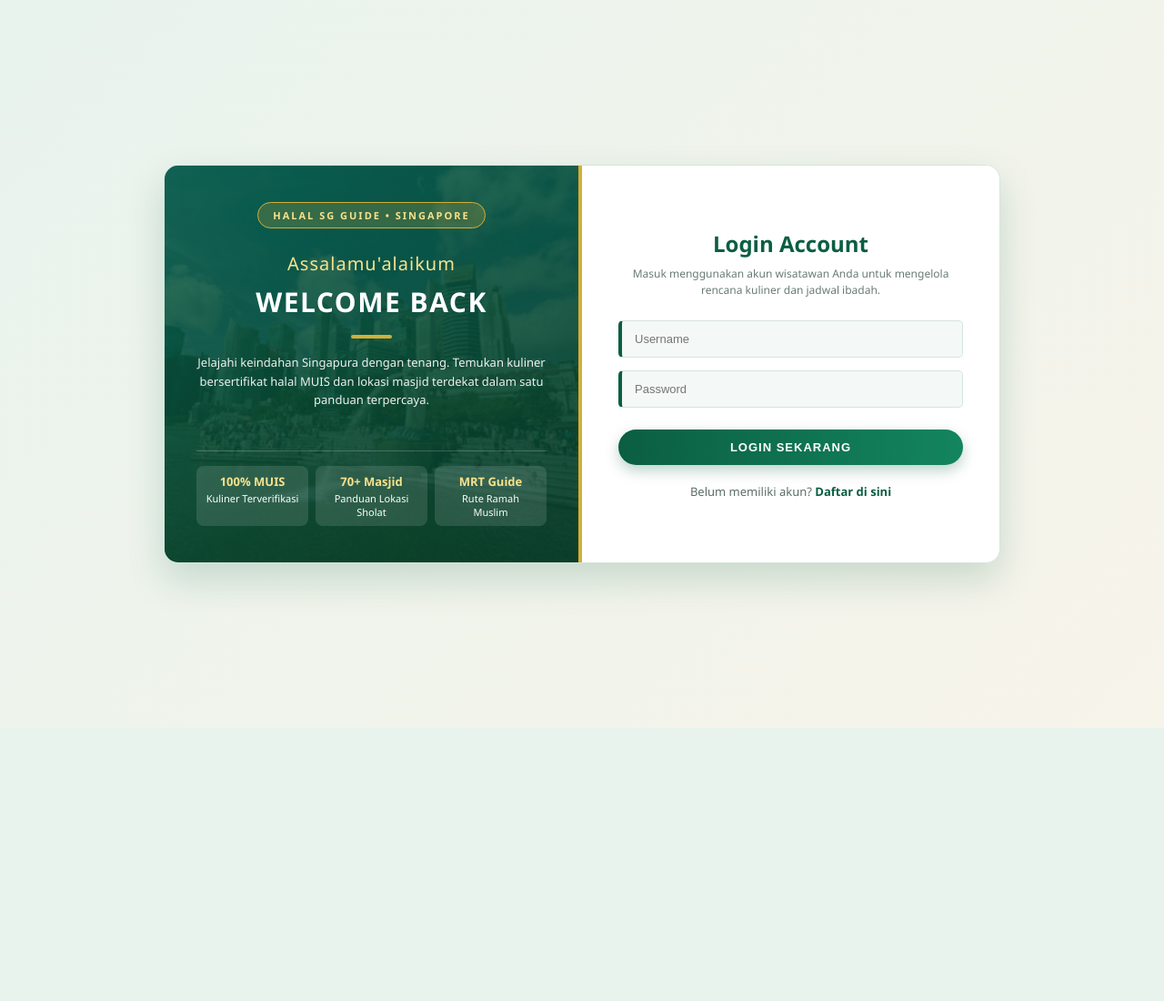
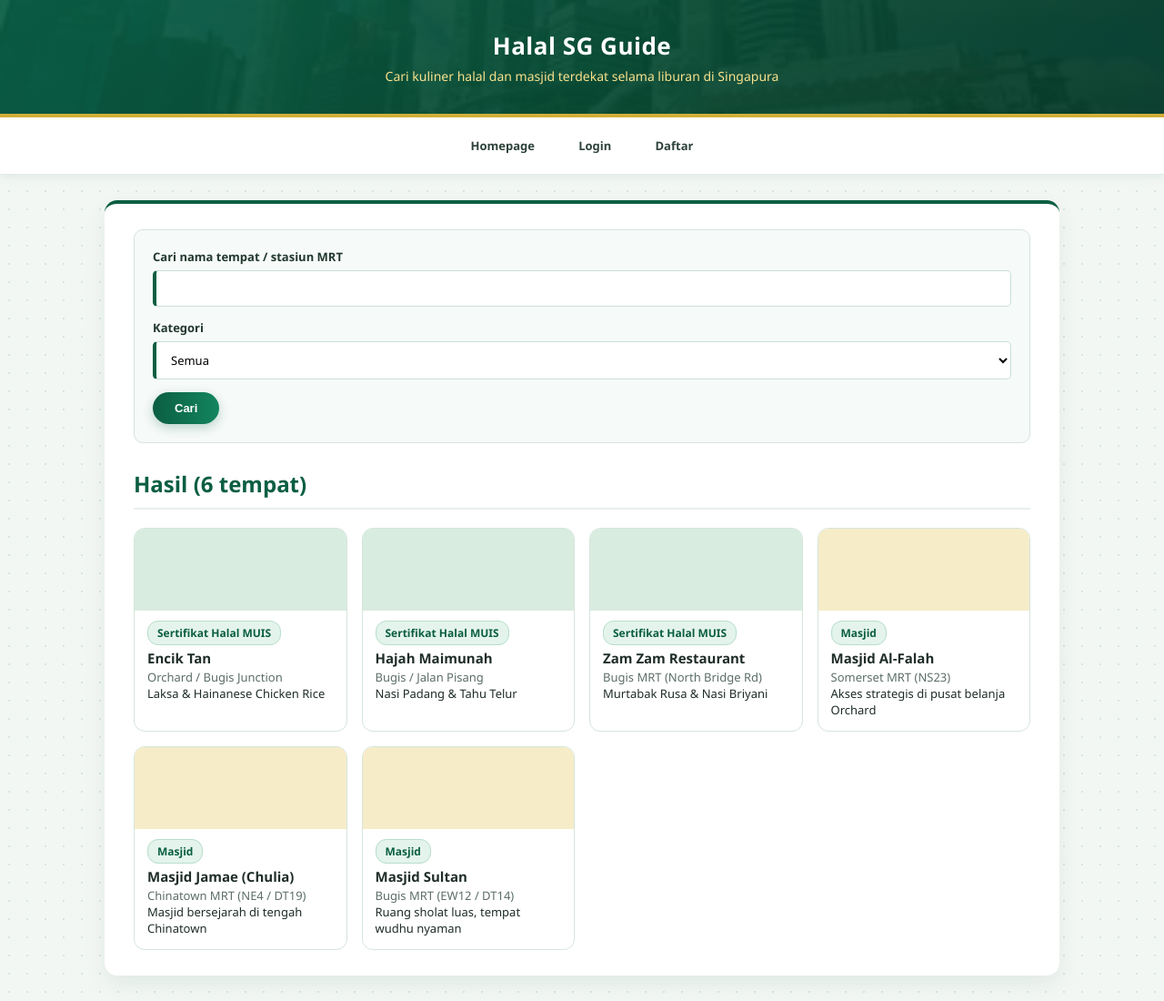
Before and after one commit to KristoforusEvan/Halal-SG-Guide, a PHP site: page / in a window 1280 px wide. Shown: the whole page at 91% size. Before the commit the page ends 800 px from the top, so only its background shows below. Run offline with PHP 8.4, Linux system fonts and the light colour scheme; data comes from the database, SQL or seed files in the repository.

Commit message:
indexphp for homepage

```diff
--- a/TubesPWD_D_7/index.php
+++ b/TubesPWD_D_7/index.php
@@ -2,30 +2,42 @@
 session_start();
 require 'koneksi.php';
 
-$error = '';
+// Ambil input pencarian dari URL (metode GET)
+$keyword  = trim($_GET['q'] ?? '');
+$kategori = $_GET['kategori'] ?? '';
 
-if ($_SERVER['REQUEST_METHOD'] === 'POST') {
-    $username = trim($_POST['username'] ?? '');
-    $password = $_POST['password'] ?? '';
+// Whitelist kategori: hanya nilai ini yang boleh dipakai di query
+$kategoriValid = array('kuliner', 'masjid', 'wisata');
 
-    if ($username === '' || $password === '') {
-        $error = '!! Harap isi username dan password. !!';
-    } else {
-        $password_enkripsi = md5($password);
-        $stmt = mysqli_prepare($conn, 'SELECT id, nama, username FROM users WHERE username = ? AND password = ?');
-        mysqli_stmt_bind_param($stmt, 'ss', $username, $password_enkripsi);
+// Bangun query bertahap sesuai filter yang diisi
+$sql    = 'SELECT nama, kategori, area_mrt, keterangan, status FROM tempat WHERE 1=1';
+$tipe   = '';
+$params = array();
+
+if ($keyword !== '') {
+    $sql     .= ' AND (nama LIKE ? OR area_mrt LIKE ?)';
+    $like     = '%' . $keyword . '%';
+    $tipe    .= 'ss';
+    $params[] = $like;
+    $params[] = $like;
+}
+if (in_array($kategori, $kategoriValid, true)) {
+    $sql     .= ' AND kategori = ?';
+    $tipe    .= 's';
+    $params[] = $kategori;
+}
+$sql .= ' ORDER BY kategori, nama LIMIT 30';
+
+$stmt = mysqli_prepare($conn, $sql);
+if ($tipe !== '') {
+    // Tanda ... memecah array $params jadi argumen terpisah
+    mysqli_stmt_bind_param($stmt, $tipe, ...$params);
+}
 mysqli_stmt_execute($stmt);
-        $result = mysqli_stmt_get_result($stmt);
+$hasil  = mysqli_stmt_get_result($stmt);
+$jumlah = mysqli_num_rows($hasil);
 
-        if ($row = mysqli_fetch_assoc($result)) {
-            $_SESSION['user_id'] = $row['id'];
-            $_SESSION['nama'] = $row['nama'];
-            $_SESSION['username'] = $row['username'];
-        } else {
-            $error = '!! Username atau password salah. !!';
-        }
-    }
-}
+$sudahLogin = isset($_SESSION['user_id']);
 ?>
 <!DOCTYPE html PUBLIC "-//W3C//DTD XHTML 1.0 Strict//EN"
 "http://www.w3.org/TR/xhtml1/DTD/xhtml1-strict.dtd">
@@ -33,139 +45,73 @@ if ($_SERVER['REQUEST_METHOD'] === 'POST') {
 <head>
     <meta http-equiv="Content-Type" content="text/html; charset=UTF-8" />
     <title>Halal SG Guide - Panduan Wisata Halal Singapura</title>
-    <link rel="stylesheet" type="text/css" href="css/style.css?v=3" />
-    <script type="text/javascript" src="js/validasi.js"></script>
+    <link rel="stylesheet" type="text/css" href="css/style.css?v=4" />
 </head>
 <body>
-    <?php if (isset($_SESSION['user_id'])) { ?>
     <div id="header">
-            <h1>Halal SG Guide - Panduan Wisata Muslim Singapura</h1>
-            <p>Informasi Kuliner Halal Terverifikasi MUIS &amp; Lokasi Masjid Terdekat</p>
+        <h1>Halal SG Guide</h1>
+        <p>Cari kuliner halal dan masjid terdekat selama liburan di Singapura</p>
     </div>
 
+    <!-- Navbar berubah sesuai status login -->
     <div id="nav">
         <a href="index.php">Homepage</a>
-            <a href="makanan.php">Cari Makanan Halal (CRUD 1)</a>
-            <a href="masjid.php">Cari Masjid &amp; Jadwal Ibadah (CRUD 2)</a>
+        <?php if ($sudahLogin) { ?>
+            <a href="makanan.php">Rencana Kuliner</a>
+            <a href="masjid.php">Jadwal Masjid</a>
             <a href="profil.php">Profil Saya</a>
             <a href="logout.php">Logout</a>
+        <?php } else { ?>
+            <a href="login.php">Login</a>
+            <a href="register.php">Daftar</a>
+        <?php } ?>
     </div>
 
     <div class="container">
-            <h2>Selamat Datang, <?php echo htmlspecialchars($_SESSION['nama']); ?>!</h2>
-            <p>Rencanakan perjalanan nyaman Anda di Singapura dengan panduan sumber terverifikasi resmi.</p>
+        <?php if ($sudahLogin) { ?>
+            <p>Halo, <strong><?php echo htmlspecialchars($_SESSION['nama']); ?></strong>!</p>
+        <?php } ?>
 
-            <h3>Rekomendasi Kuliner Bersertifikat Halal (Sumber: MUIS Singapore)</h3>
-            <table>
-                <tr>
-                    <th>Nama Restoran</th>
-                    <th>Area / MRT Terdekat</th>
-                    <th>Status Verifikasi</th>
-                    <th>Menu Andalan</th>
-                </tr>
-                <tr>
-                    <td><strong>Zam Zam Restaurant</strong></td>
-                    <td>Bugis MRT (North Bridge Rd)</td>
-                    <td><span class="badge-halal">Sertifikat Halal MUIS</span></td>
-                    <td>Murtabak Rusa &amp; Nasi Briyani</td>
-                </tr>
-                <tr>
-                    <td><strong>Hajah Maimunah</strong></td>
-                    <td>Bugis / Jalan Pisang</td>
-                    <td><span class="badge-halal">Sertifikat Halal MUIS</span></td>
-                    <td>Nasi Padang &amp; Tahu Telur</td>
-                </tr>
-                <tr>
-                    <td><strong>Encik Tan</strong></td>
-                    <td>Orchard / Bugis Junction</td>
-                    <td><span class="badge-halal">Sertifikat Halal MUIS</span></td>
-                    <td>Laksa &amp; Hainanese Chicken Rice</td>
-                </tr>
-            </table>
-
-            <h3>Rekomendasi Masjid Utama di Kawasan Wisata</h3>
-            <table>
-                <tr>
-                    <th>Nama Masjid</th>
-                    <th>Kawasan Wisata</th>
-                    <th>MRT Terdekat</th>
-                    <th>Fasilitas</th>
-                </tr>
-                <tr>
-                    <td><strong>Masjid Sultan</strong></td>
-                    <td>Kampong Glam / Bugis</td>
-                    <td>Bugis MRT (EW12 / DT14)</td>
-                    <td>Ruang Sholat Luas, Tempat Wudhu Nyaman</td>
-                </tr>
-                <tr>
-                    <td><strong>Masjid Al-Falah</strong></td>
-                    <td>Orchard Road</td>
-                    <td>Somerset MRT (NS23)</td>
-                    <td>Akses Strategis di Pusat Belanja Orchard</td>
-                </tr>
-                <tr>
-                    <td><strong>Masjid Jamae (Chulia)</strong></td>
-                    <td>Chinatown</td>
-                    <td>Chinatown MRT (NE4 / DT19)</td>
-                    <td>Masjid Bersejarah di Tengah Chinatown</td>
-                </tr>
-            </table>
+        <!-- Form pencarian -->
+        <div class="card-form">
+            <form action="index.php" method="get">
+                <div class="form-group">
+                    <label for="q">Cari nama tempat / stasiun MRT</label>
+                    <input type="text" id="q" name="q" value="<?php echo htmlspecialchars($keyword); ?>" />
                 </div>
-    <?php } else { ?>
-        <div class="auth-wrapper">
-            <div class="auth-card">
-                <div class="auth-left">
-                    <div class="brand-tag">HALAL SG GUIDE &bull; SINGAPORE</div>
-                    <div class="auth-center-text">
-                        <p class="auth-arabic">Assalamu'alaikum</p>
-                        <h1 class="auth-title">WELCOME BACK</h1>
-                        <div class="auth-divider"></div>
-                        <p class="auth-desc">
-                            Jelajahi keindahan Singapura dengan tenang. Temukan kuliner bersertifikat halal MUIS dan lokasi masjid terdekat dalam satu panduan terpercaya.
-                        </p>
+                <div class="form-group">
+                    <label for="kategori">Kategori</label>
+                    <select id="kategori" name="kategori">
+                        <option value="">Semua</option>
+                        <option value="kuliner"<?php if ($kategori === 'kuliner') echo ' selected="selected"'; ?>>Kuliner Halal</option>
+                        <option value="masjid"<?php if ($kategori === 'masjid') echo ' selected="selected"'; ?>>Masjid</option>
+                        <option value="wisata"<?php if ($kategori === 'wisata') echo ' selected="selected"'; ?>>Wisata</option>
+                    </select>
                 </div>
-                    <div class="auth-highlights">
-                        <div class="highlight-item">
-                            <strong>100% MUIS</strong>
-                            Kuliner Terverifikasi
-                        </div>
-                        <div class="highlight-item">
-                            <strong>70+ Masjid</strong>
-                            Panduan Lokasi Sholat
-                        </div>
-                        <div class="highlight-item">
-                            <strong>MRT Guide</strong>
-                            Rute Ramah Muslim
-                        </div>
-                    </div>
+                <div><input type="submit" class="btn" value="Cari" /></div>
+            </form>
         </div>
 
-                <div class="auth-right">
-                    <h2 class="form-heading">Login Account</h2>
-                    <p class="form-subtext">Masuk menggunakan akun wisatawan Anda untuk mengelola rencana kuliner dan jadwal ibadah.</p>
+        <h2>Hasil (<?php echo $jumlah; ?> tempat)</h2>
 
-                    <?php
-                    if ($error !== '') {
-                        echo '<p class="error">' . htmlspecialchars($error) . '</p>';
-                    }
-                    ?>
-
-                    <form action="index.php" method="post" onsubmit="return fn_ValLogin();">
-                        <div class="input-box">
-                            <input type="text" id="username" name="username" placeholder="Username" />
-                        </div>
-                        <div class="input-box">
-                            <input type="password" id="password" name="password" placeholder="Password" />
-                        </div>
-                        <input type="submit" class="btn-pill" value="Login Sekarang" />
-                    </form>
-
-                    <div class="auth-footer">
-                        Belum memiliki akun? <a href="register.php">Daftar di sini</a>
-                    </div>
-                </div>
+        <!-- Daftar tempat dalam bentuk kartu -->
+        <div class="grid-tempat">
+            <?php while ($row = mysqli_fetch_assoc($hasil)) { ?>
+            <div class="kartu-tempat">
+                <div class="kartu-gambar kat-<?php echo htmlspecialchars($row['kategori']); ?>"></div>
+                <div class="kartu-isi">
+                    <span class="badge-halal"><?php echo htmlspecialchars($row['status']); ?></span>
+                    <h3><?php echo htmlspecialchars($row['nama']); ?></h3>
+                    <p class="kartu-mrt"><?php echo htmlspecialchars($row['area_mrt']); ?></p>
+                    <p><?php echo htmlspecialchars($row['keterangan']); ?></p>
                 </div>
             </div>
             <?php } ?>
+        </div>
+
+        <?php if ($jumlah === 0) { ?>
+            <p class="error">Tidak ada tempat yang cocok. Coba kata kunci lain.</p>
+        <?php } ?>
+    </div>
 </body>
 </html>
```
Lines whose indentation alone changed are shown as unchanged.
